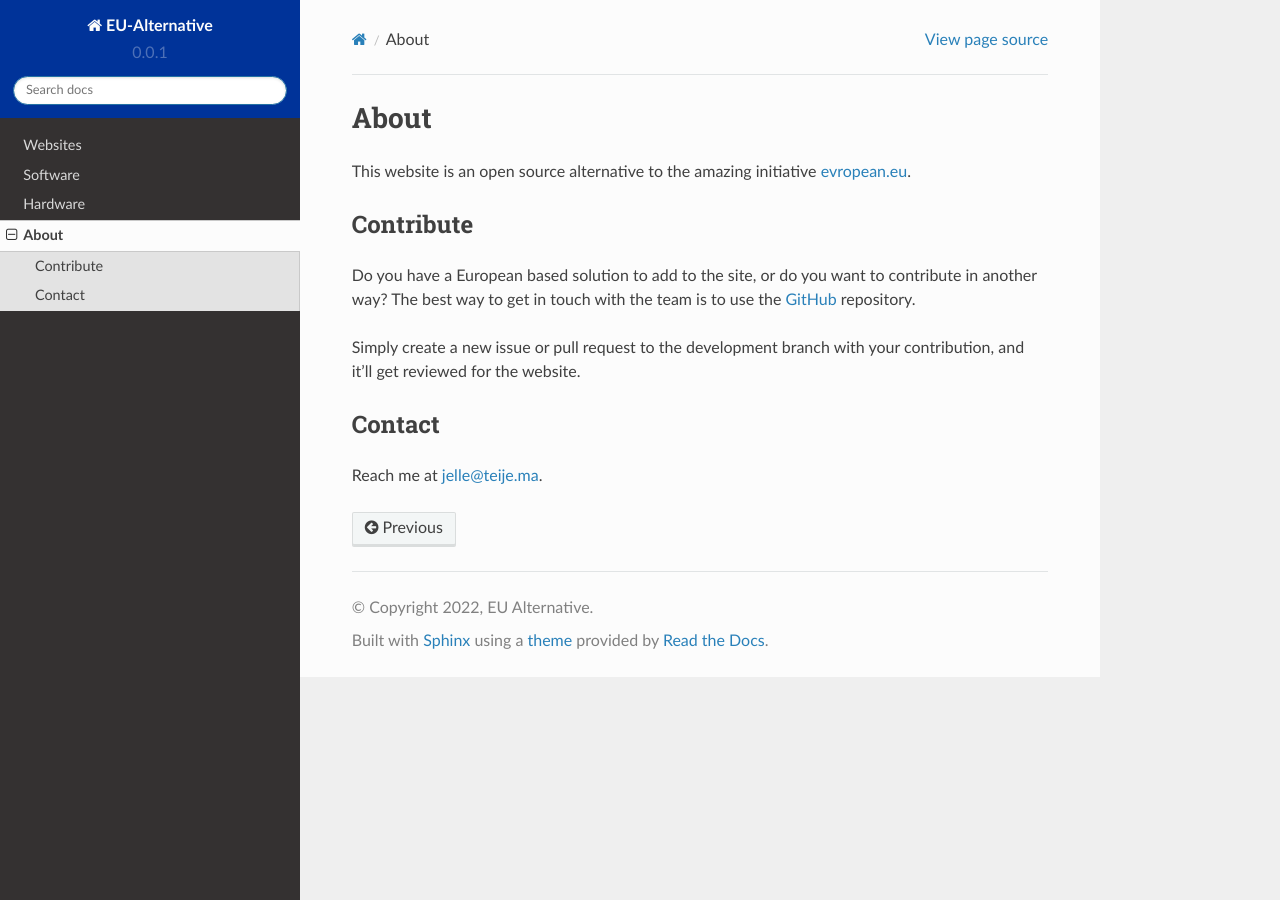
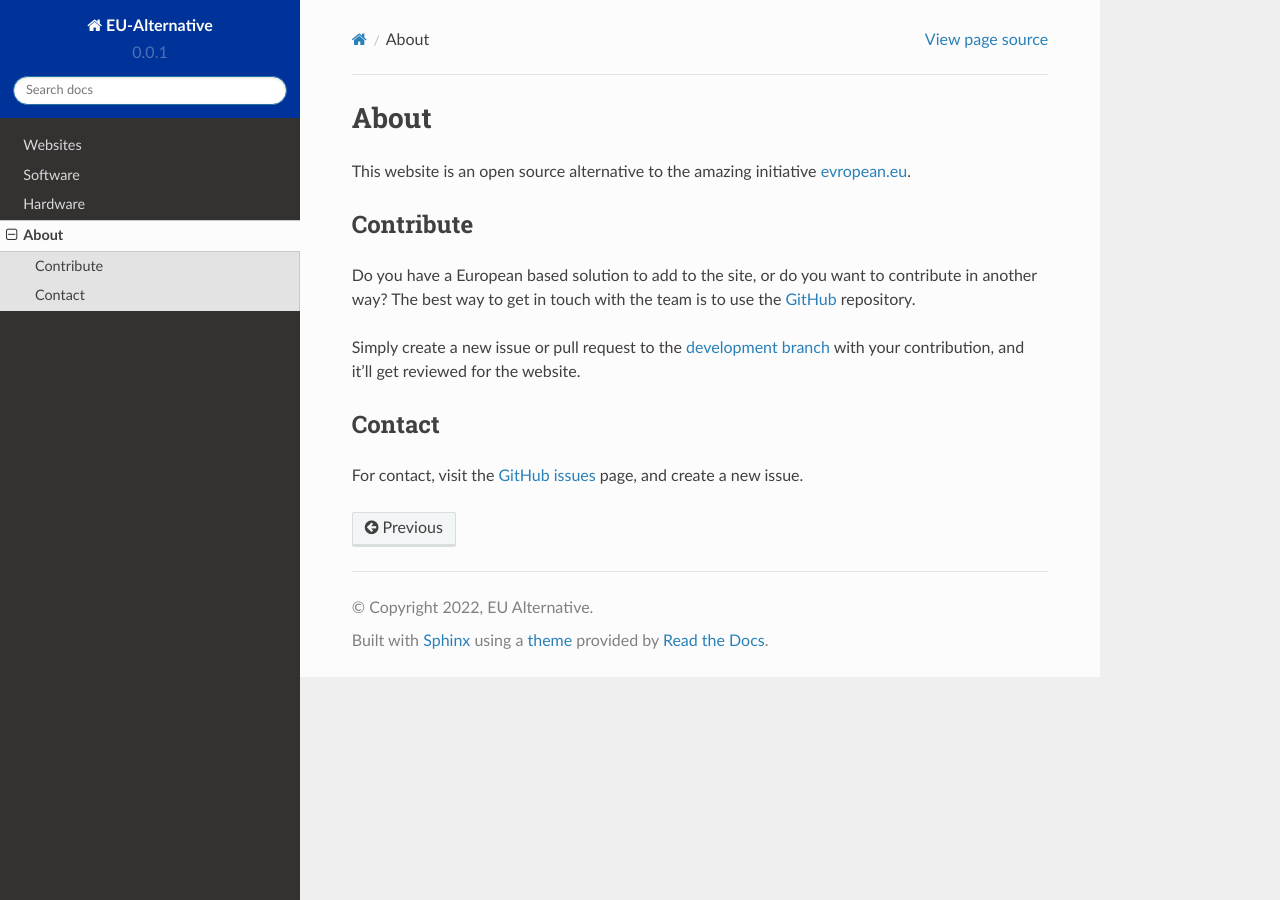
Before and after one commit to jteijema/EU-Alternative, a Sphinx documentation site: the page built from docs/source/about.rst, in a window 1280 px wide. Built offline with Sphinx 7.4.7 and the Read the Docs theme 2.0.0, drawn with Linux system fonts in a browser that asks for light colours.

Commit message:
Update contact info

```diff
--- a/docs/source/about.rst
+++ b/docs/source/about.rst
@@ -9,12 +9,15 @@ Contribute
 ----------
 Do you have a European based solution to add to the site, or do you want to
 contribute in another way? The best way to get in touch with the team is to use
-the `GitHub <https://github.com/JTeijema/EU-Alternative-Website>`__ repository.
+the `GitHub <https://github.com/JTeijema/EU-Alternative>`__ repository.
 
-Simply create a new issue or pull request to the development branch with your
+Simply create a new issue or pull request to the `development branch
+<https://github.com/JTeijema/EU-Alternative/tree/dev-v0.1.0>`__ with your
 contribution, and it'll get reviewed for the website.
 
 
 Contact
 -------
-Reach me at jelle@teije.ma.
+For contact, visit the `GitHub issues
+<https://github.com/JTeijema/EU-Alternative/issues>`__ page, and create a new
+issue.
```
